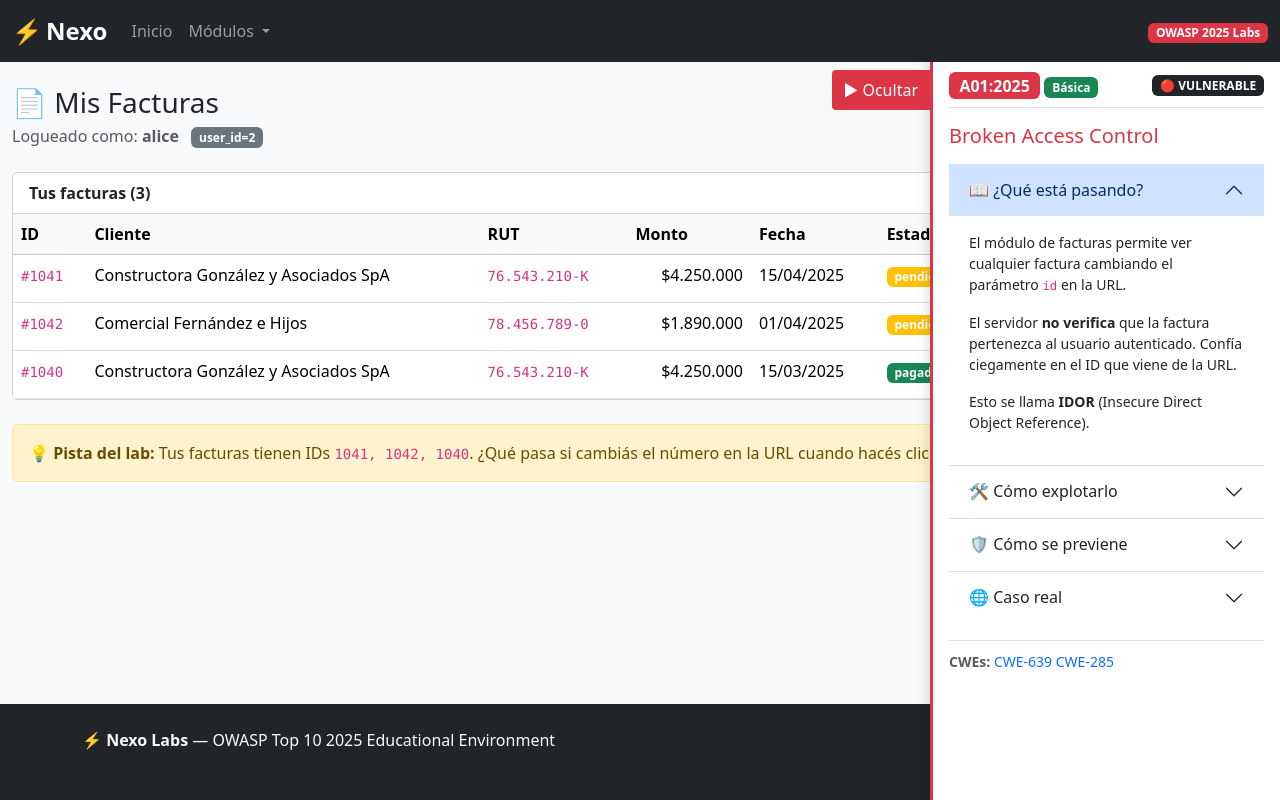
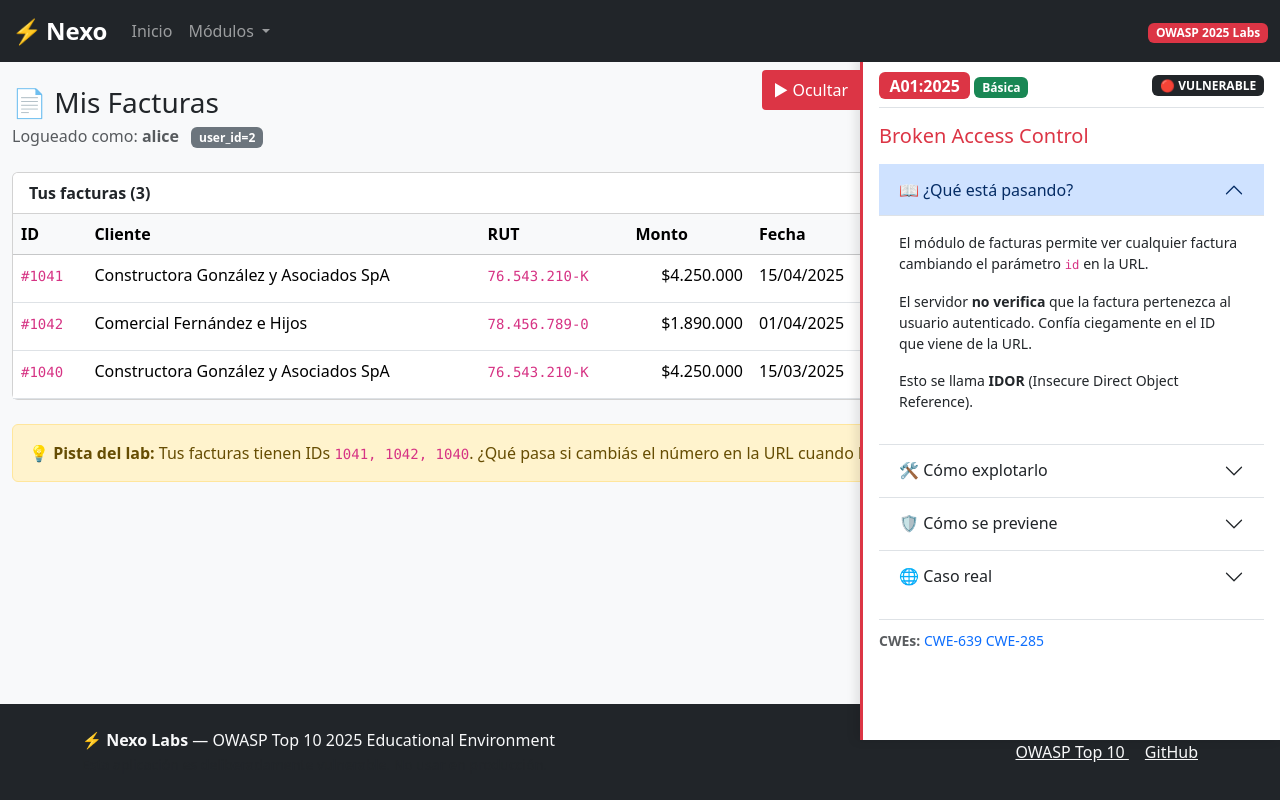
Before and after one commit to Guajilodev/owasp-top-ten-labs-2025, a PHP site: page /a01_facturas/index.php in a window 1280 px wide. Run offline with PHP 8.4, Linux system fonts and the light colour scheme; data comes from the database, SQL or seed files in the repository.

Commit message:
fix: widen lab panel (420px) and prevent footer overlap

```diff
--- a/src/shared/header.php
+++ b/src/shared/header.php
@@ -50,8 +50,8 @@ $pageTitle = $pageTitle ?? 'Nexo';
             position: fixed;
             right: 0;
             top: 56px;
-            width: 350px;
-            height: calc(100vh - 56px);
+            width: 420px;
+            height: calc(100vh - 56px - 60px); /* Resta navbar + footer */
             background: white;
             border-left: 3px solid #dc3545;
             overflow-y: auto;
@@ -61,7 +61,7 @@ $pageTitle = $pageTitle ?? 'Nexo';
 
         .lab-panel-toggle {
             position: fixed;
-            right: 350px;
+            right: 420px;
             top: 70px;
             z-index: 1001;
             background: #dc3545;
@@ -82,7 +82,7 @@ $pageTitle = $pageTitle ?? 'Nexo';
 
         /* Ajuste del contenido principal cuando hay panel */
         body.has-lab-panel main {
-            margin-right: 350px;
+            margin-right: 420px;
         }
 
         @media (max-width: 991.98px) {
@@ -125,6 +125,17 @@ $pageTitle = $pageTitle ?? 'Nexo';
         pre.secure {
             background: #f0fff0;
             border-left: 4px solid #198754;
+        }
+
+        /* Code blocks en el panel - scroll horizontal */
+        .lab-panel pre {
+            overflow-x: auto;
+            white-space: pre;
+            font-size: 0.75rem;
+        }
+
+        .lab-panel pre code {
+            white-space: pre;
         }
     </style>
 </head>
```
